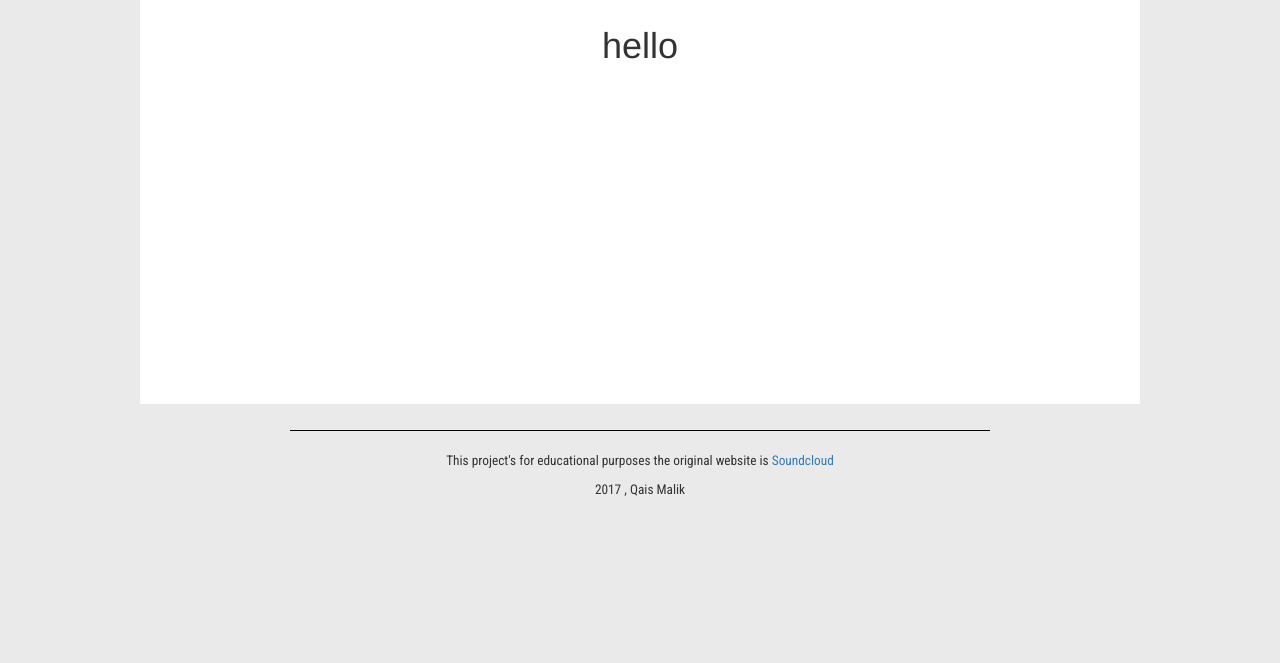
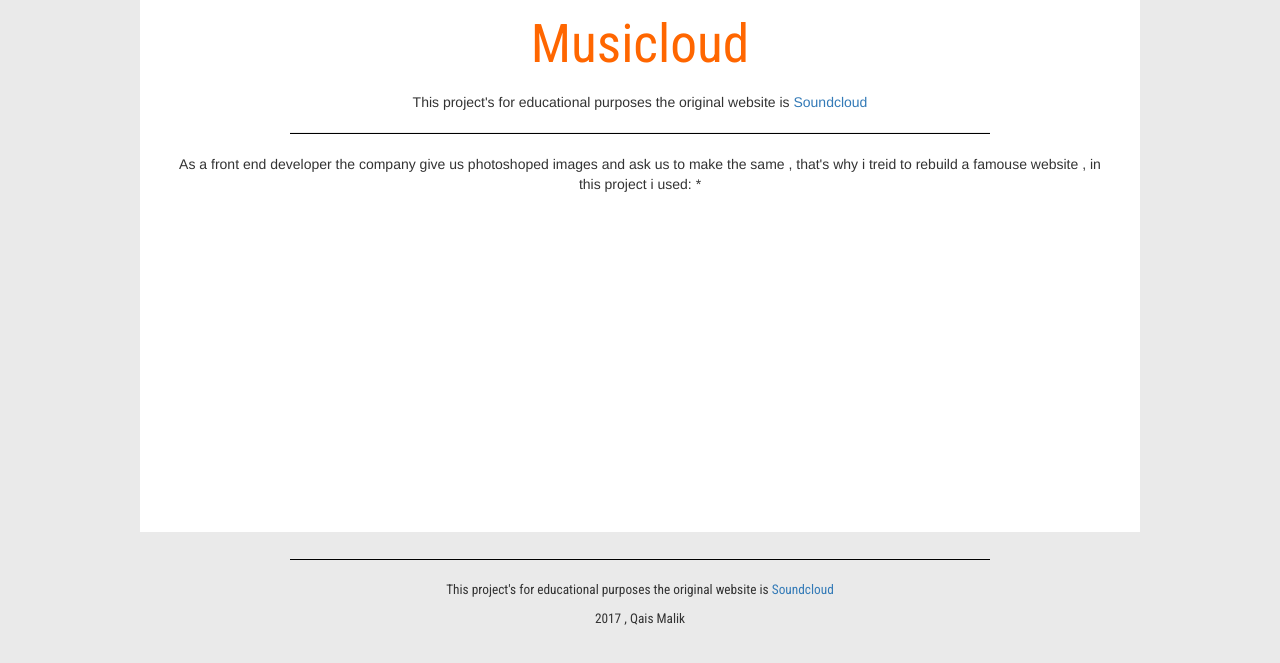
Before and after one commit to qais11/Musicloud, a plain HTML site: page index.html at #!/about in a window 1280 px wide. Shown: the part 49-712 px from the top of the page. Drawn offline with nearby package versions, Linux system fonts and the light colour scheme; some packages are replaced by stand-ins of ours.

Commit message:
adding about

```diff
--- a/style.css
+++ b/style.css
@@ -284,3 +284,8 @@
   border-top: .5px solid #404040;
   font-family:  'Roboto Condensed', sans-serif;
 }
+.musicloud-p{
+  font-family:  'Roboto Condensed', sans-serif;
+  color: #f60;
+  font-size: 40pt;
+}
--- a/templates/about.html
+++ b/templates/about.html
@@ -1 +1,16 @@
-<h1>hello</h1>
+<p class="musicloud-p"> Musicloud</p>
+
+<p>This project's for educational purposes
+  the original website is <a href="https://soundcloud.com/">Soundcloud</a>
+  <hr>
+  As a front end developer the company give us photoshoped images and ask us to make the same ,
+  that's why i treid to rebuild a famouse website ,
+  in this project i used:
+  *
+
+
+
+
+
+
+</p>
```
